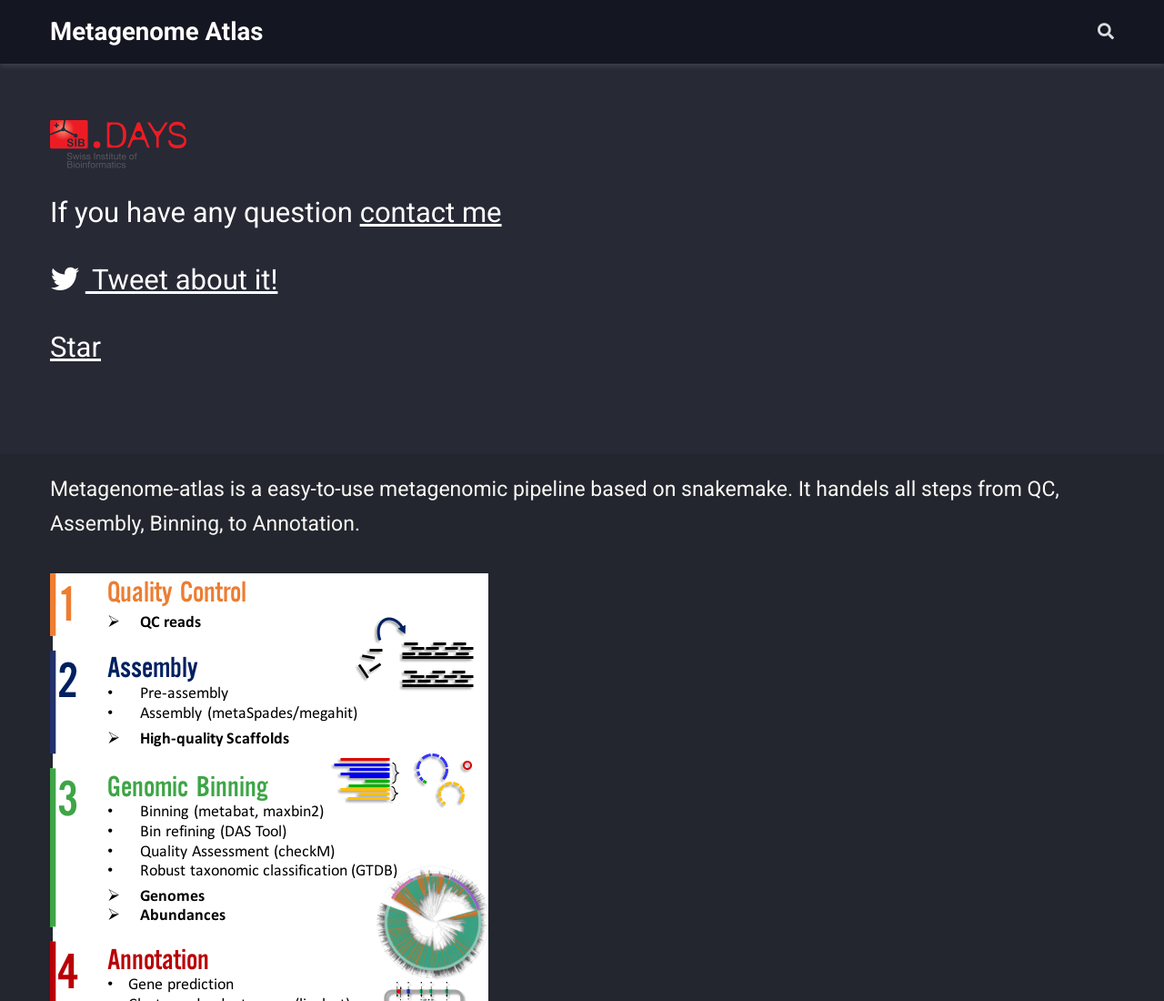
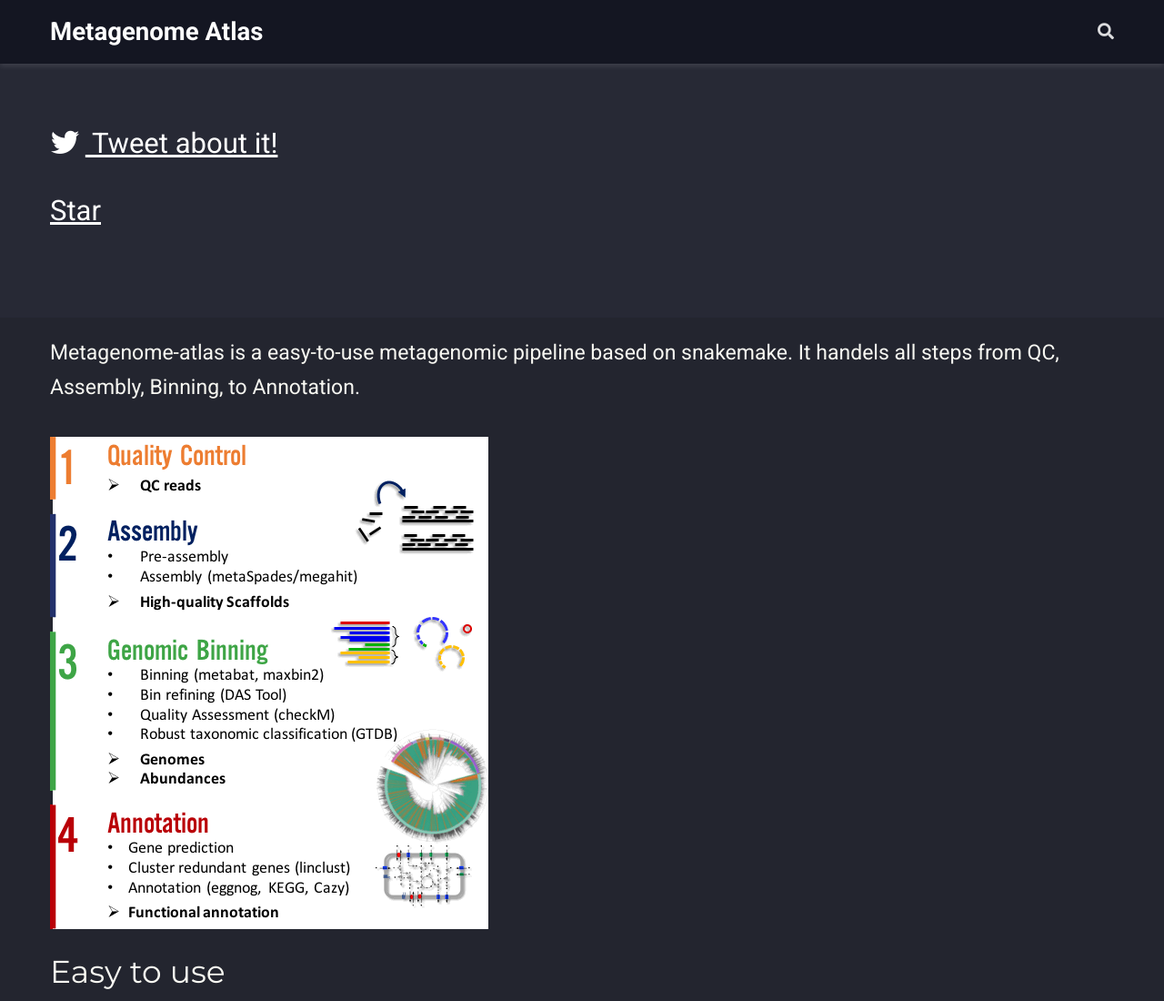
Before and after one commit to metagenome-atlas/old_metagenome-atlas.github.io, a plain HTML site: page index.html in a window 1280 px wide. Shown: the top 1100 px of the page at 91% size. Drawn offline with nearby package versions, Linux system fonts and the light colour scheme; some packages are replaced by stand-ins of ours; some icons are missing.

Commit message:
no sib DAYS

```diff
--- a/index.html
+++ b/index.html
@@ -464,11 +464,8 @@
     </h1>
 
 
-    <div class="hero-lead"><p><img src="img/logo_sibdays.svg" alt="SIB Days"></p>
-<p>If you have any question
-<a href="https://sibdays.sib.swiss/posters/235/room" target="_blank" rel="noopener">contact me</a></p>
-<p>
-<a href="http://twitter.com/intent/tweet?text=%23metagenomeAtlas%20%3A%20Three%20commands%20to%20start%20analyzing%20your%20data%2C%20from%20%40SilasKieser%20at%20%23SIBDays20%20https%3A%2F%2Fdoi.org%2F10.1101%2F737528%20" target="_blank" rel="noopener">
+    <div class="hero-lead"><p>
+<a href="http://twitter.com/intent/tweet?text=%23metagenomeAtlas%20%3A%20Three%20commands%20to%20start%20analyzing%20your%20data%2C%20from%20%40SilasKieser%20https%3A%2F%2Fdoi.org%2F10.1101%2F737528%20" target="_blank" rel="noopener">
   <i class="fab fa-twitter  pr-1 fa-fw"></i> Tweet about it!</a></p>
 <p><span style="text-shadow: none;"><a class="github-button" href="https://github.com/metagenome-atlas/atlas" data-icon="octicon-star" data-size="large" data-show-count="true" aria-label="Star this on GitHub">Star</a><script async defer src="https://buttons.github.io/buttons.js"></script></span></p>
 </div>
```
